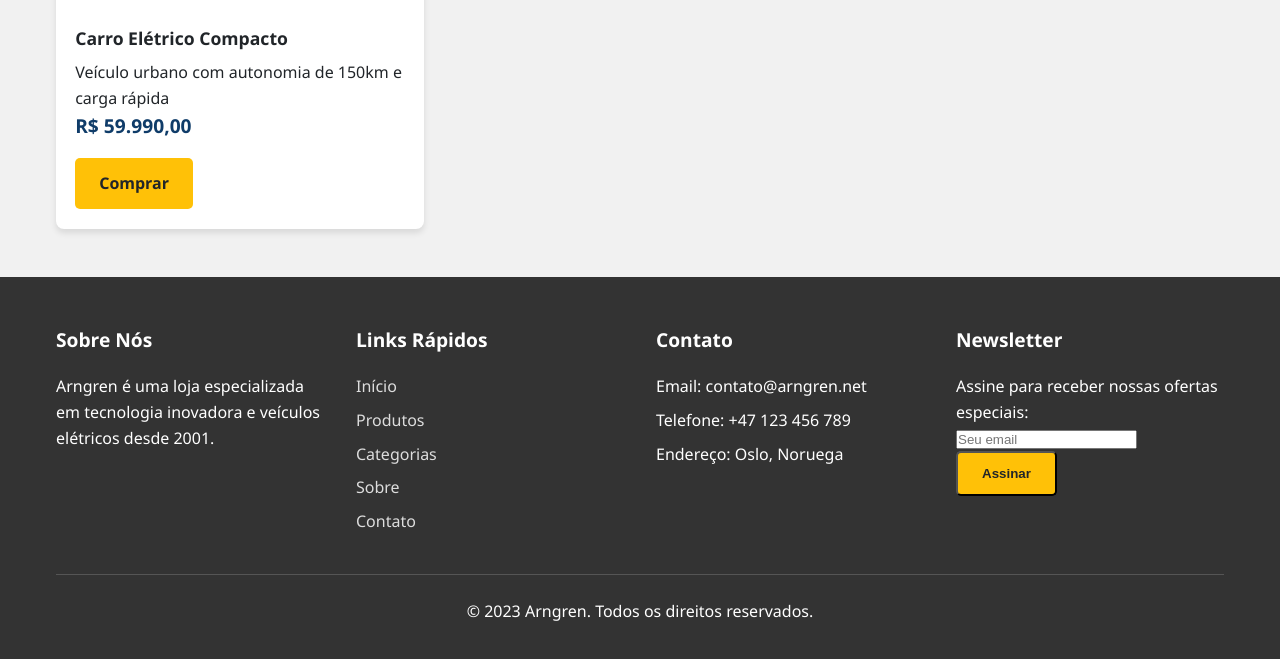
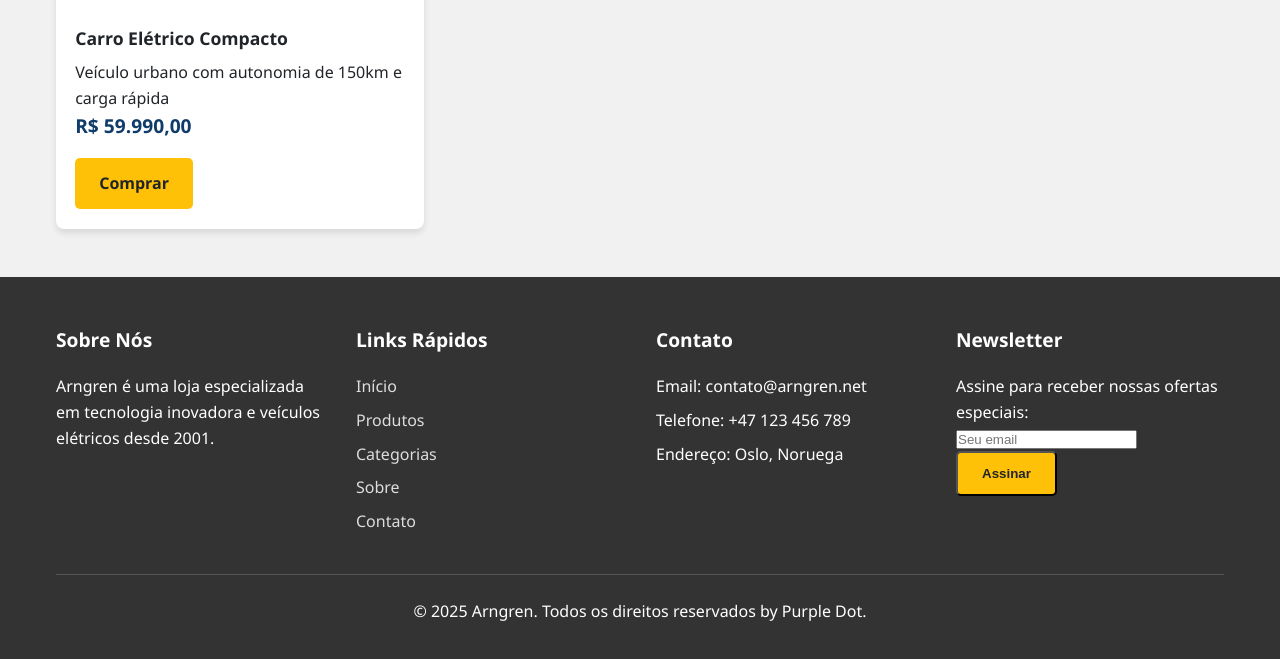
Before and after one commit to TaisDF/Desenvolvimento-de-Interfaces, a plain HTML site: page Atividade Unidade 3 - Redesign de Site/index.html in a window 1280 px wide. Shown: the part 1722-2381 px from the top of the page. Drawn offline with Linux system fonts and the light colour scheme.

Commit message:
index.html

```diff
--- a/Atividade Unidade 3 - Redesign de Site/index.html
+++ b/Atividade Unidade 3 - Redesign de Site/index.html
@@ -156,7 +156,7 @@
                 </div>
             </div>
             <div class="copyright">
-                <p>&copy; 2023 Arngren. Todos os direitos reservados.</p>
+                <p>&copy; 2025 Arngren. Todos os direitos reservados by Purple Dot.</p>
             </div>
         </div>
     </footer>
```
